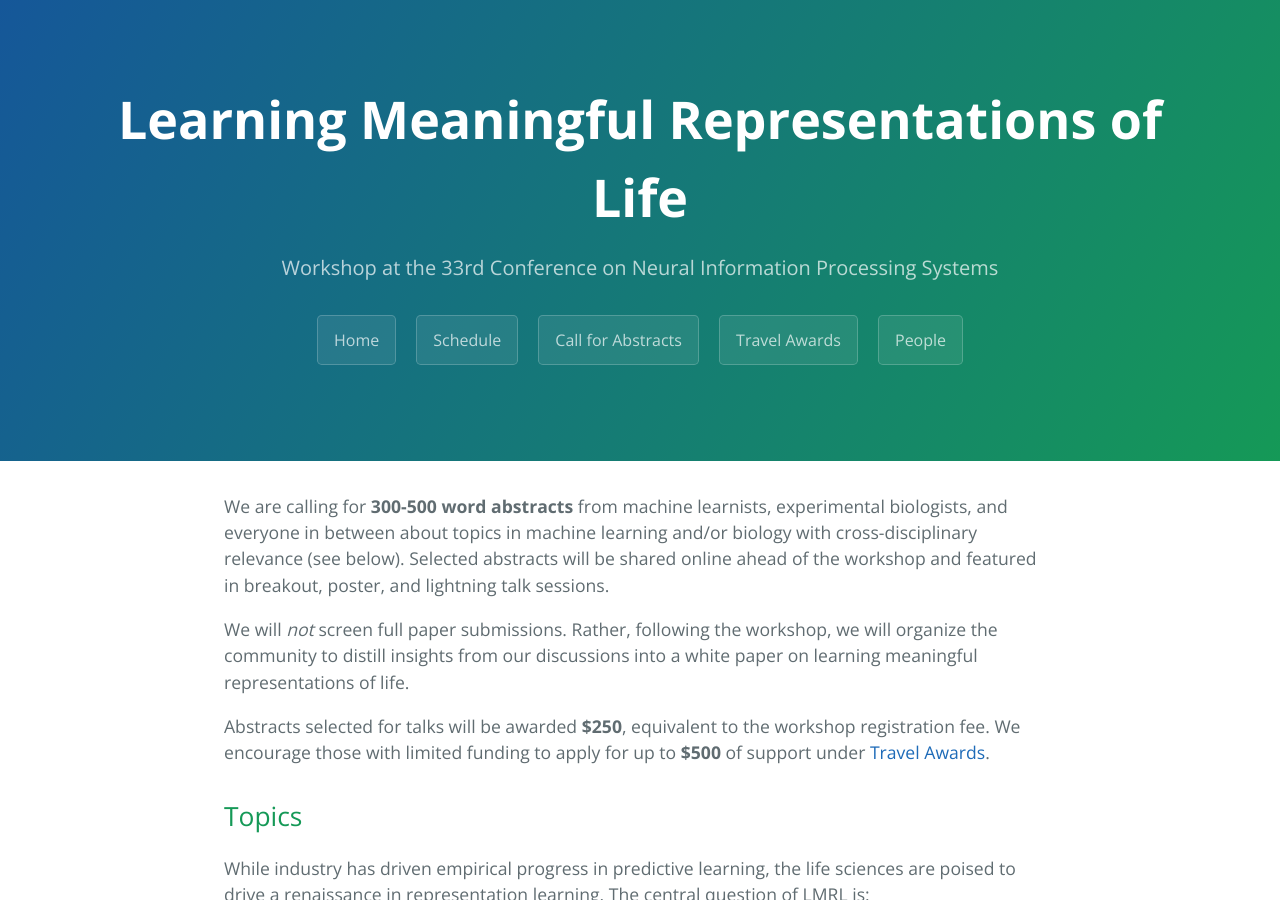
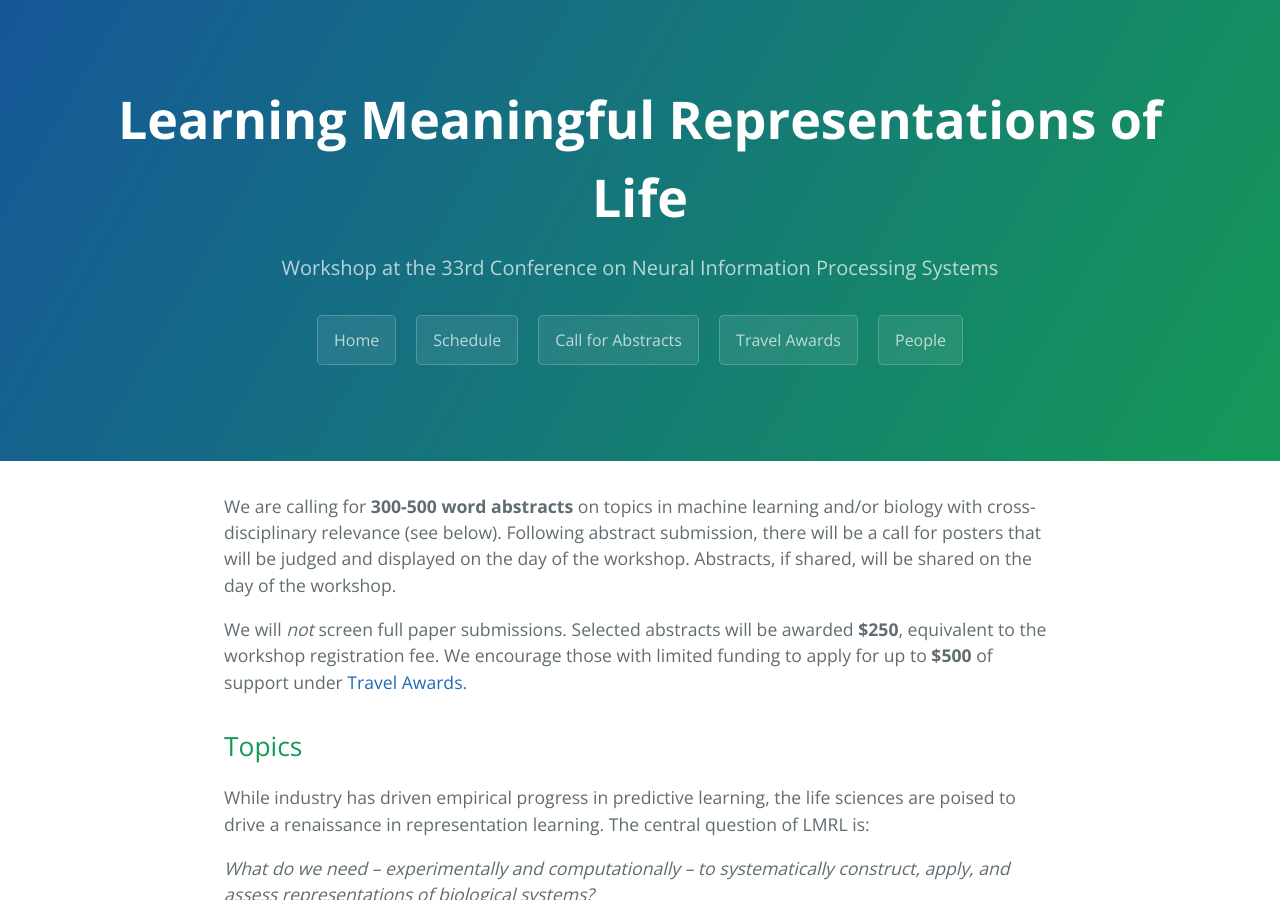
Before and after one commit to lmrl-bio/lmrl-bio.github.io, a Jekyll site: the page built from call.md, in a window 1280 px wide and 900 px high. Built offline with Jekyll 4.4.1, drawn with Linux system fonts in a browser that asks for light colours.

Commit message:
Update call.md

```diff
--- a/call.md
+++ b/call.md
@@ -1,11 +1,9 @@
 ---
 layout: default
 ---
-We are calling for **300-500 word abstracts** from machine learnists, experimental biologists, and everyone in between about topics in machine learning and/or biology with cross-disciplinary relevance (see below). Selected abstracts will be shared online ahead of the workshop and featured in breakout, poster, and lightning talk sessions.
+We are calling for **300-500 word abstracts** on topics in machine learning and/or biology with cross-disciplinary relevance (see below). Following abstract submission, there will be a call for posters that will be judged and displayed on the day of the workshop. Abstracts, if shared, will be shared on the day of the workshop.
 
-We will *not* screen full paper submissions. Rather, following the workshop, we will organize the community to distill insights from our discussions into a white paper on learning meaningful representations of life.
-
-Abstracts selected for talks will be awarded **$250**, equivalent to the workshop registration fee. We encourage those with limited funding to apply for up to **$500** of support under [Travel Awards](https://lmrl-bio.github.io/travel).
+We will *not* screen full paper submissions. Selected abstracts will be awarded **$250**, equivalent to the workshop registration fee. We encourage those with limited funding to apply for up to **$500** of support under [Travel Awards](https://lmrl-bio.github.io/travel).
 
 ## Topics
 
```
